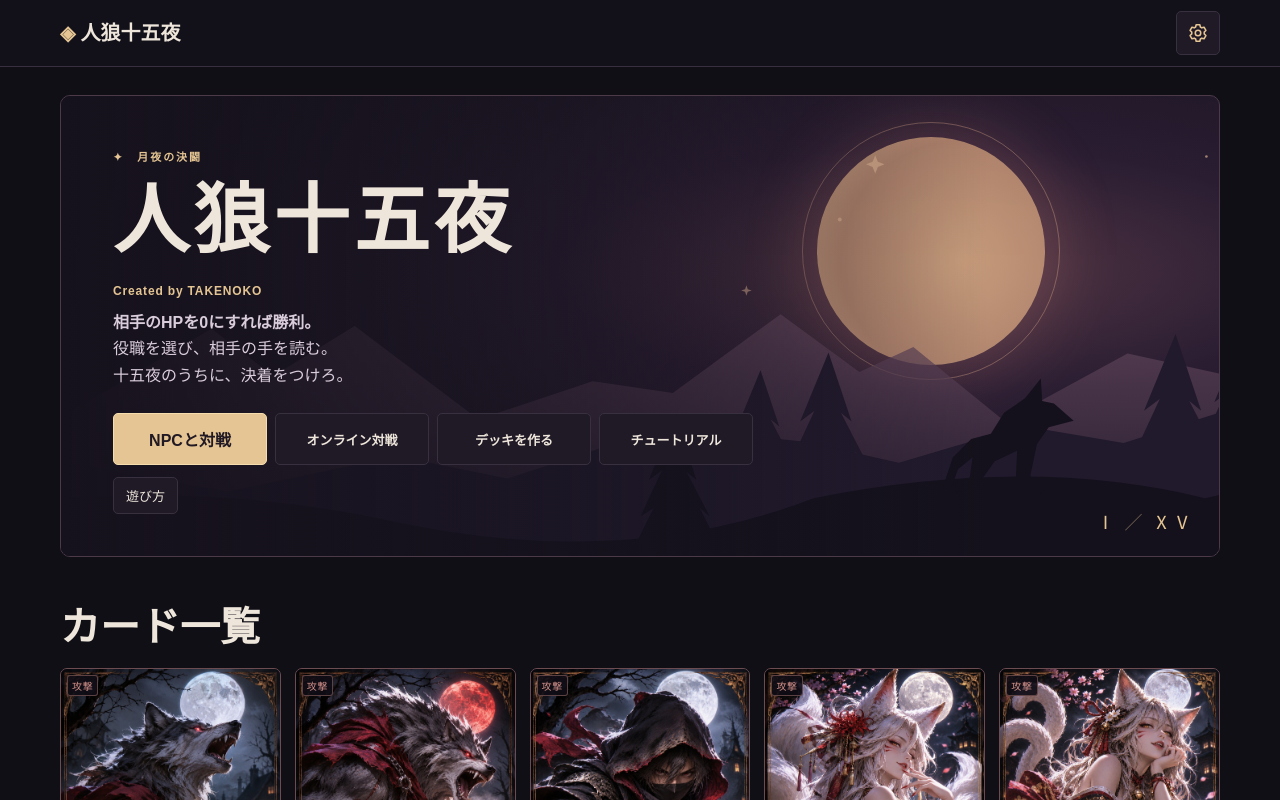
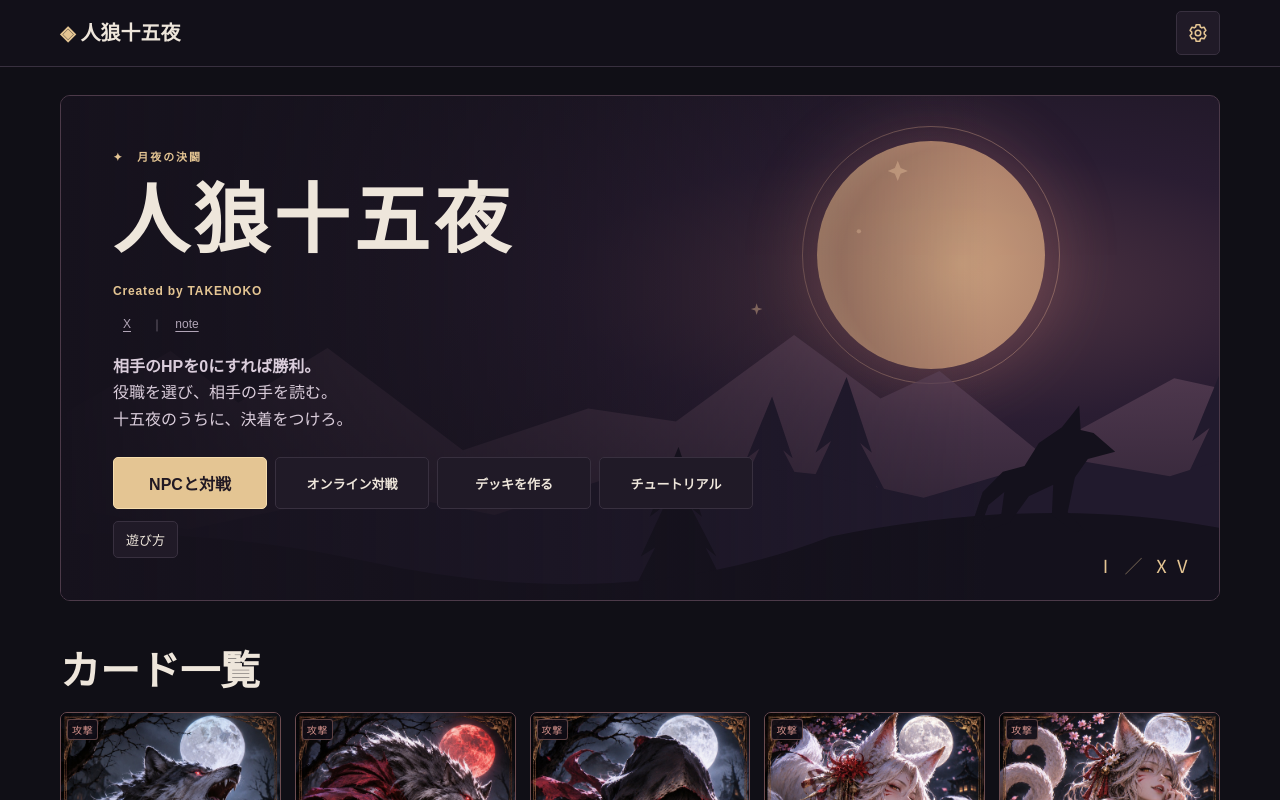
Before and after one commit to M-takagi335/jinrocard, a React (Vite) app: page / in a window 1280 px wide. Shown: the top 800 px of the page. Built offline with nearby package versions, Linux system fonts and the light colour scheme.

Commit message:
Add creator X and note links below home credit

```diff
--- a/src/main.tsx
+++ b/src/main.tsx
@@ -352,6 +352,11 @@ function App() {
               <div className="eyebrow">✦　月夜の決闘</div>
               <h1>人狼十五夜</h1>
               <p className="hero-credit" lang="en">{creatorCredit}</p>
+              <nav className="creator-socials" aria-label="TAKENOKOのSNS・制作記録">
+                <a href="https://x.com/ai_app_diary" target="_blank" rel="noopener noreferrer" aria-label="TAKENOKOのX（新しいタブで開く）">X</a>
+                <span aria-hidden="true">｜</span>
+                <a href="https://note.com/ai_app_diary" target="_blank" rel="noopener noreferrer" aria-label="TAKENOKOのnote（新しいタブで開く）">note</a>
+              </nav>
               <p><strong>相手のHPを0にすれば勝利。</strong><br/>役職を選び、相手の手を読む。<br/>十五夜のうちに、決着をつけろ。</p>
               <div className="home-actions">
                 <button className="primary" onClick={openMatchSetup}>NPCと対戦</button>
--- a/src/style.css
+++ b/src/style.css
@@ -685,6 +685,27 @@ html:has(.builder-sheet[open]) {
   letter-spacing: .07em;
   margin-bottom: 8px;
 }
+.creator-socials {
+  display: flex;
+  align-items: center;
+  gap: 2px;
+  width: fit-content;
+  margin: -8px 0 8px -8px;
+  color: var(--muted);
+  font-size: 12px;
+}
+.creator-socials a {
+  display: inline-flex;
+  align-items: center;
+  justify-content: center;
+  min-width: 44px;
+  min-height: 44px;
+  padding: 8px;
+  color: var(--muted);
+  text-decoration: underline;
+  text-underline-offset: 3px;
+}
+.creator-socials a:hover { color: var(--gold); }
 .home-catalog {
   margin-top: 34px;
 }
```
